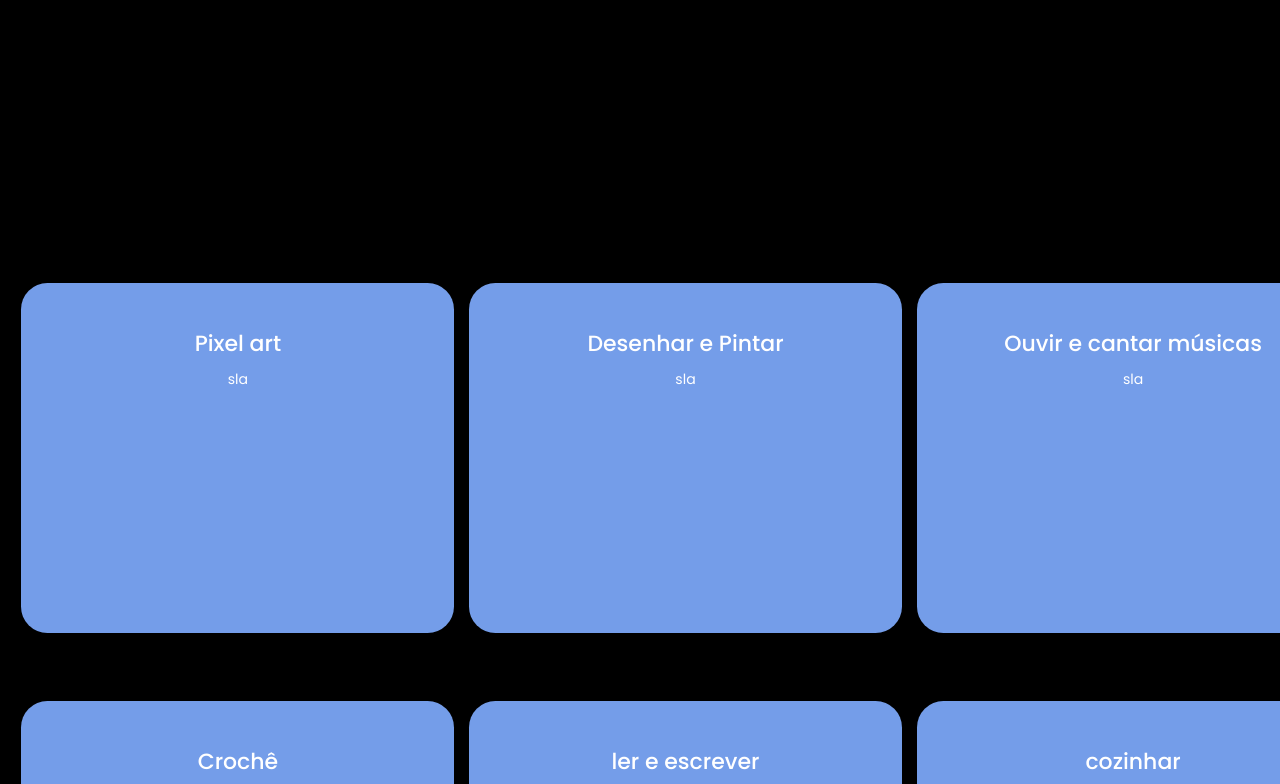
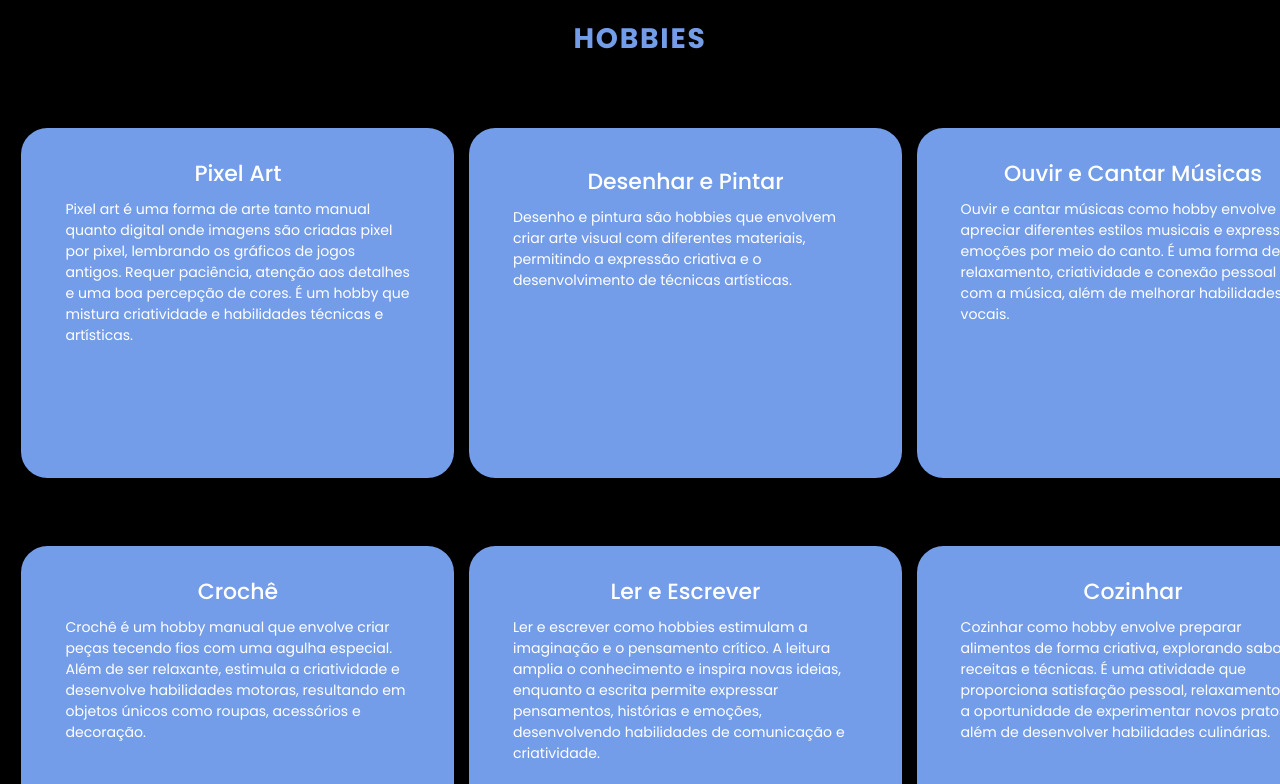
Before and after one commit to luisa-thecreator/cc_uninassau_portfolio, a plain HTML site: page index2.html in a window 1280 px wide. Shown: the part 83-867 px from the top of the page. Drawn offline with nearby package versions, Linux system fonts and the light colour scheme.

```diff
--- a/index2.html
+++ b/index2.html
@@ -20,7 +20,7 @@
     <header class="header">
         <a href="#" class="logo">Portfólio</a>
 
-        <i class="fa-solid fa-bars menu-icon"></i>
+        <i class=""></i>
 
 
         <nav class="navbar">
@@ -39,8 +39,11 @@
             <div class="hobbies-container">
                 <div class="hobby-box">
                     <div class="hobby-info">
-                    <h4>Pixel art</h4>
-                    <p>sla</p>
+                        <h4>Pixel Art</h4>
+                        <p>Pixel art é uma forma de arte tanto manual quanto digital onde imagens são criadas pixel por
+                            pixel, lembrando os gráficos de jogos antigos. Requer paciência, atenção aos detalhes e uma
+                            boa percepção de cores. É um hobby que mistura criatividade e habilidades técnicas e
+                            artísticas.</p>
                     </div>
                 </div>
             </div>
@@ -48,15 +51,18 @@
                 <div class="hobby-box">
                     <div class="hobby-info">
                         <h4>Desenhar e Pintar</h4>
-                    <p>sla</p>
+                        <p>Desenho e pintura são hobbies que envolvem criar arte visual com diferentes materiais,
+                            permitindo a expressão criativa e o desenvolvimento de técnicas artísticas.</p>
                     </div>
                 </div>
             </div>
             <div class="hobbies-container">
                 <div class="hobby-box">
                     <div class="hobby-info">
-                    <h4>Ouvir e cantar músicas</h4>
-                    <p>sla</p>
+                        <h4>Ouvir e Cantar Músicas</h4>
+                        <p>Ouvir e cantar músicas como hobby envolve apreciar diferentes estilos musicais e expressar
+                            emoções por meio do canto. É uma forma de relaxamento, criatividade e conexão pessoal com a
+                            música, além de melhorar habilidades vocais.</p>
                     </div>
                 </div>
             </div>
@@ -65,7 +71,9 @@
                 <div class="hobby-box">
                     <div class="hobby-info">
                         <h4>Crochê</h4>
-                    <p>sla</p>
+                        <p>Crochê é um hobby manual que envolve criar peças tecendo fios com uma agulha especial. Além
+                            de ser relaxante, estimula a criatividade e desenvolve habilidades motoras, resultando em
+                            objetos únicos como roupas, acessórios e decoração.</p>
                     </div>
                 </div>
             </div>
@@ -73,8 +81,10 @@
             <div class="hobbies-container">
                 <div class="hobby-box">
                     <div class="hobby-info">
-                    <h4>ler e escrever</h4>
-                    <p>sla</p>
+                        <h4>Ler e Escrever</h4>
+                        <p>Ler e escrever como hobbies estimulam a imaginação e o pensamento crítico. A leitura amplia o
+                            conhecimento e inspira novas ideias, enquanto a escrita permite expressar pensamentos,
+                            histórias e emoções, desenvolvendo habilidades de comunicação e criatividade.</p>
                     </div>
                 </div>
             </div>
@@ -82,8 +92,10 @@
             <div class="hobbies-container">
                 <div class="hobby-box">
                     <div class="hobby-info">
-                    <h4>cozinhar</h4>
-                    <p>sla</p>
+                        <h4>Cozinhar</h4>
+                        <p>Cozinhar como hobby envolve preparar alimentos de forma criativa, explorando sabores,
+                            receitas e técnicas. É uma atividade que proporciona satisfação pessoal, relaxamento e a
+                            oportunidade de experimentar novos pratos, além de desenvolver habilidades culinárias.</p>
                     </div>
                 </div>
             </div>
--- a/style2.css
+++ b/style2.css
@@ -369,6 +369,11 @@ span {
     font-weight: 700;
     text-align: center;
     margin-bottom: 3rem;
+}
+
+.heading {
+    margin-top: 100px;
+    margin-bottom: -220px;
 }
 
 .justify-grid {
```
Also changed, not shown: index.html (+8 -3 lines). Lines whose indentation alone changed are shown as unchanged.
